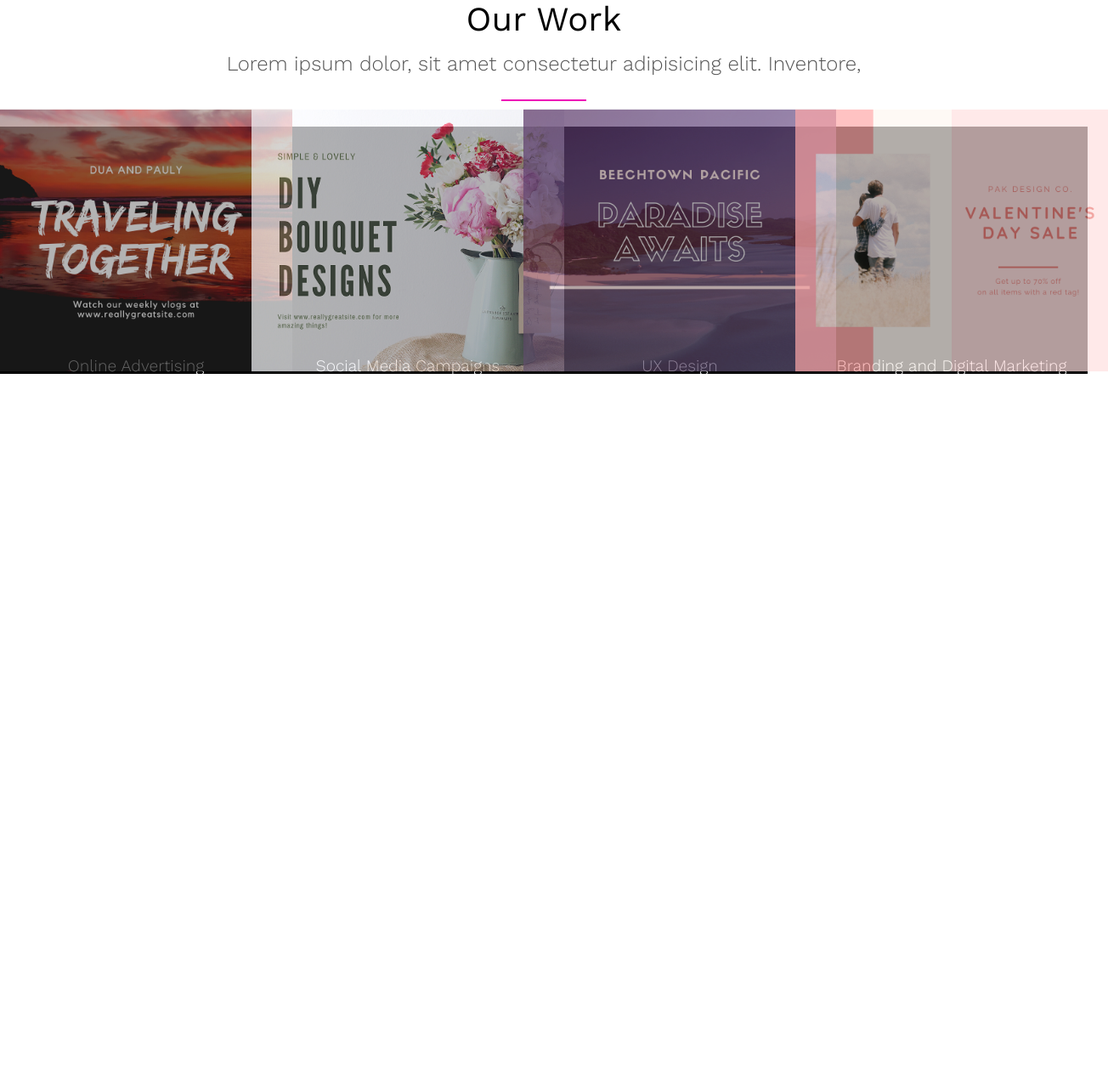
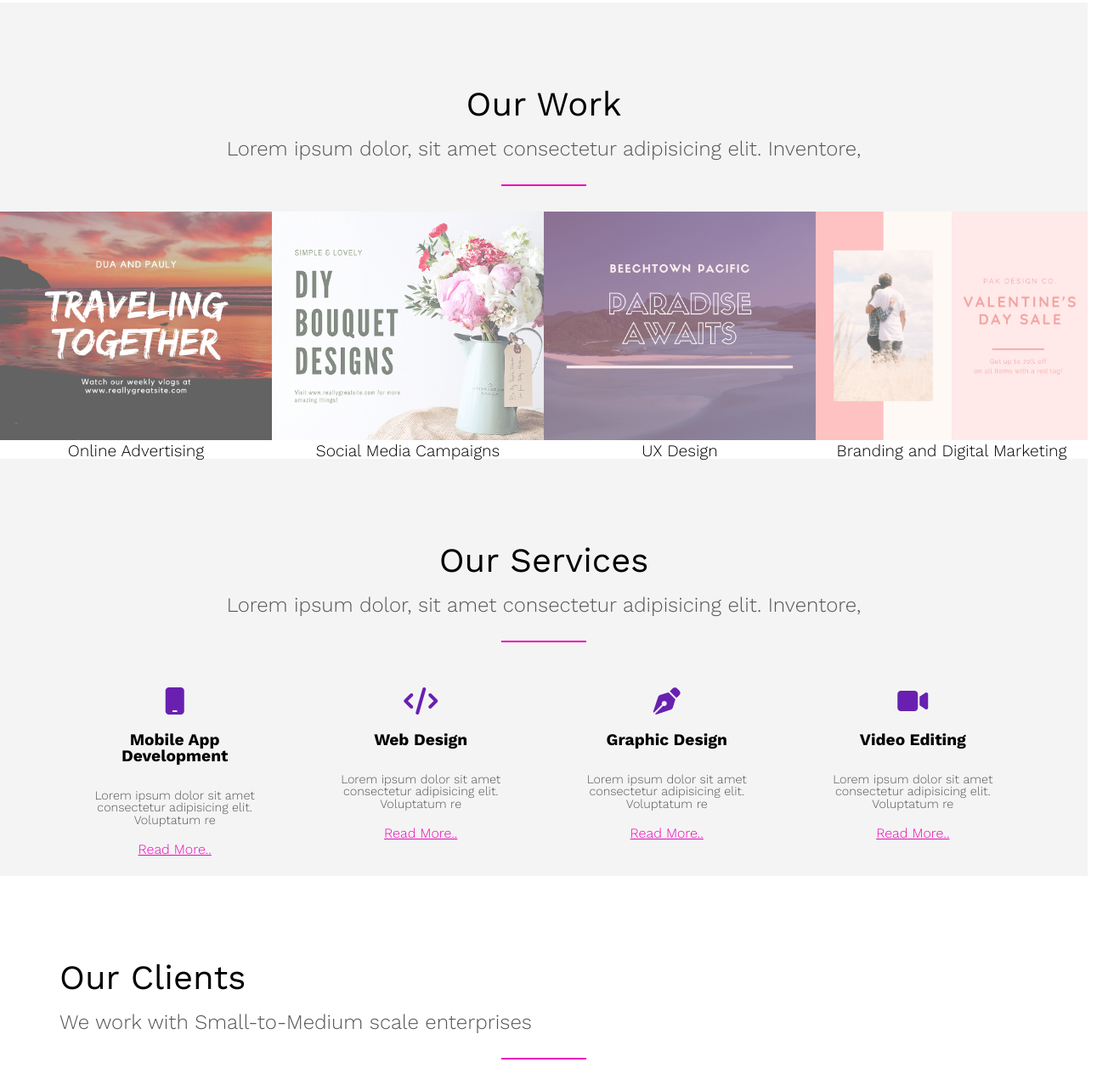
Before and after one commit to Boahen123/Bits-Technologies, a plain HTML site: page index.html in a window 1280 px wide. Shown: the part 1280-2557 px from the top of the page at 85% size, 1304 px wide, since content can reach past the window. Before the commit the page ends 1722 px from the top, so only its background shows below. Drawn offline with nearby package versions, Linux system fonts and the light colour scheme; a web font is replaced by a local one.

Commit message:
services section completed

```diff
--- a/index.html
+++ b/index.html
@@ -19,6 +19,10 @@
       href="./resources/css/css-styles/styles.css"
       type="text/css"
     />
+    <script
+      src="https://kit.fontawesome.com/185a70980e.js"
+      crossorigin="anonymous"
+    ></script>
     <title>Bits Technologies - Solutions for You and Your Business</title>
   </head>
   <body>
@@ -72,7 +76,9 @@
       </div>
     </section>
 
-    <section class="work-section">
+    <!-- work-portfolio section  -->
+
+    <section class="work-section clearfix">
       <div class="row">
         <h2 class="section__heading">Our Work</h2>
         <h3 class="section__subheading">
@@ -115,5 +121,65 @@
         </li>
       </ul>
     </section>
+
+    <!-- services section  -->
+    <section class="services-section">
+      <div class="row">
+        <h2 class="section__heading">Our Services</h2>
+        <h3 class="section__subheading">
+          Lorem ipsum dolor, sit amet consectetur adipisicing elit. Inventore,
+        </h3>
+      </div>
+      <div class="row">
+        <div class="col span_1_of_4 servicebox">
+          <i class="fa-solid fa-mobile large__icon"></i>
+          <h4 class="service__heading">Mobile App Development</h4>
+          <div class="service__text">
+            Lorem ipsum dolor sit amet consectetur adipisicing elit. Voluptatum
+            re
+          </div>
+          <a href="#" class="service__link">Read More..</a>
+        </div>
+        <div class="col span_1_of_4 servicebox">
+          <i class="fa-solid fa-code large__icon"></i>
+          <h4 class="service__heading">Web Design</h4>
+          <div class="service__text">
+            Lorem ipsum dolor sit amet consectetur adipisicing elit. Voluptatum
+            re
+          </div>
+          <a href="#" class="service__link">Read More..</a>
+        </div>
+        <div class="col span_1_of_4 servicebox">
+          <i class="fa-solid fa-pen-nib large__icon"></i>
+          <h4 class="service__heading">Graphic Design</h4>
+          <div class="service__text">
+            Lorem ipsum dolor sit amet consectetur adipisicing elit. Voluptatum
+            re
+          </div>
+          <a href="#" class="service__link">Read More..</a>
+        </div>
+        <div class="col span_1_of_4 servicebox">
+          <i class="fa-solid fa-video large__icon"></i>
+          <h4 class="service__heading">Video Editing</h4>
+          <div class="service__text">
+            Lorem ipsum dolor sit amet consectetur adipisicing elit. Voluptatum
+            re
+          </div>
+          <a href="#" class="service__link">Read More..</a>
+        </div>
+      </div>
+    </section>
+
+    <!-- clients section  -->
+    <section class="clients-section">
+      <div class="row">
+        <h2 class="section__heading">Our Clients</h2>
+        <h3 class="section__subheading">
+          We work with Small-to-Medium scale enterprises
+        </h3>
+      </div>
+
+      </div>
+    </section>
   </body>
 </html>
--- a/resources/css/sass-styles/_constants.scss
+++ b/resources/css/sass-styles/_constants.scss
@@ -1,8 +1,10 @@
 // file for saving constants or variables used
 
 $primary-color1: #ed07b7;
+$secondary-color: #6920b0;
 $hover-color: #be0692;
 $font-family1: 'Agbalumo', system-ui;
 $font-family2: 'Poppins', sans-serif;
 $font-family3: 'Work Sans', 'Arial', sans-serif;
 $white: white;
+$work-section-bg: #f4f4f4;
--- a/resources/css/sass-styles/_portfolio.scss
+++ b/resources/css/sass-styles/_portfolio.scss
@@ -5,6 +5,7 @@
   font-size: 250%;
   color: #000;
   margin-bottom: 20px;
+  margin-top: 100px;
 }
 
 .section__subheading {
@@ -24,6 +25,7 @@
 
 .work-section {
   text-align: center;
+  background-color: #f4f4f4;
 }
 
 .work-section {
@@ -41,20 +43,22 @@
 }
 
 .portfolio__image {
-  background-color: #000;
+  background-color: #fff;
   img {
     width: 100%;
     height: auto;
     opacity: 0.7;
-    transform: scale(1.15);
+    // transform: scale(1.15);
     &:hover {
-      transform: scale(1);
+      transform: scale(0.95);
+      opacity: 1;
+      transition: transform 1s, opacity 1s;
     }
   }
 }
 
 .portfolio__text {
-  color: white;
+  color: #000;
   font-size: 120%;
   font-weight: 300;
 }
--- /dev/null
+++ b/resources/css/sass-styles/_services.scss
@@ -0,0 +1,32 @@
+@use 'constants';
+
+.services-section {
+  text-align: center;
+  background-color: constants.$work-section-bg;
+}
+
+.large__icon {
+  font-size: 200%;
+  color: constants.$secondary-color;
+  display: block;
+  margin-bottom: 20px;
+}
+
+.servicebox {
+  padding: 1% 3%;
+}
+
+.service__heading {
+  font-size: 120%;
+  margin-bottom: 30px;
+}
+
+.service__text {
+  color: #555;
+  font-size: 90%;
+  margin-bottom: 20px;
+}
+
+.service__link {
+  color: constants.$primary-color1;
+}
--- a/resources/css/sass-styles/styles.scss
+++ b/resources/css/sass-styles/styles.scss
@@ -2,6 +2,7 @@
 @use 'constants';
 @use 'about';
 @use 'portfolio';
+@use 'services';
 
 * {
   margin: 0;
@@ -38,3 +39,15 @@ h1 {
 h2 {
   @include font(200%);
 }
+
+//  Clearfix
+.clearfix:after {
+  content: '';
+  display: table;
+  clear: both;
+  visibility: hidden;
+}
+
+.clearfix {
+  zoom: 1;
+}
```
Also changed, not shown: resources/css/css-styles/styles.css, 1 other file.
